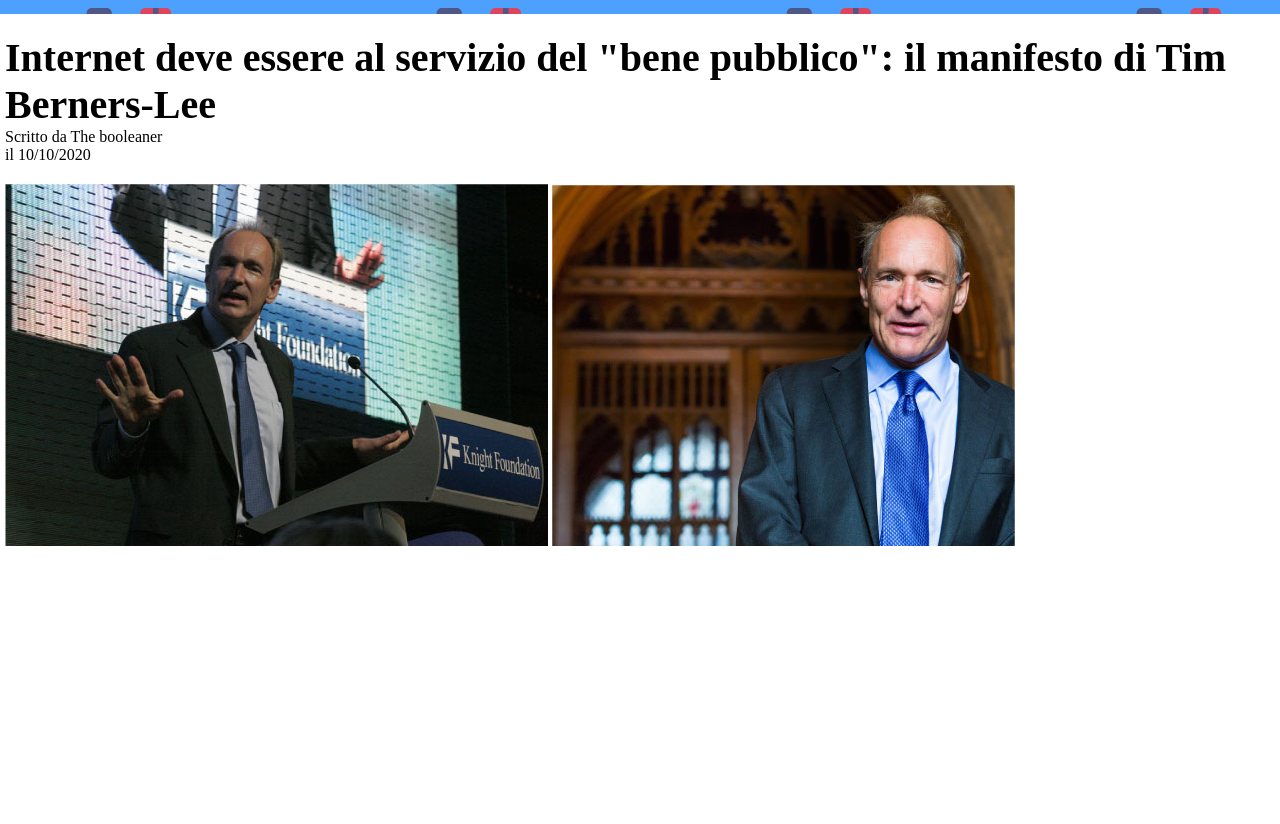
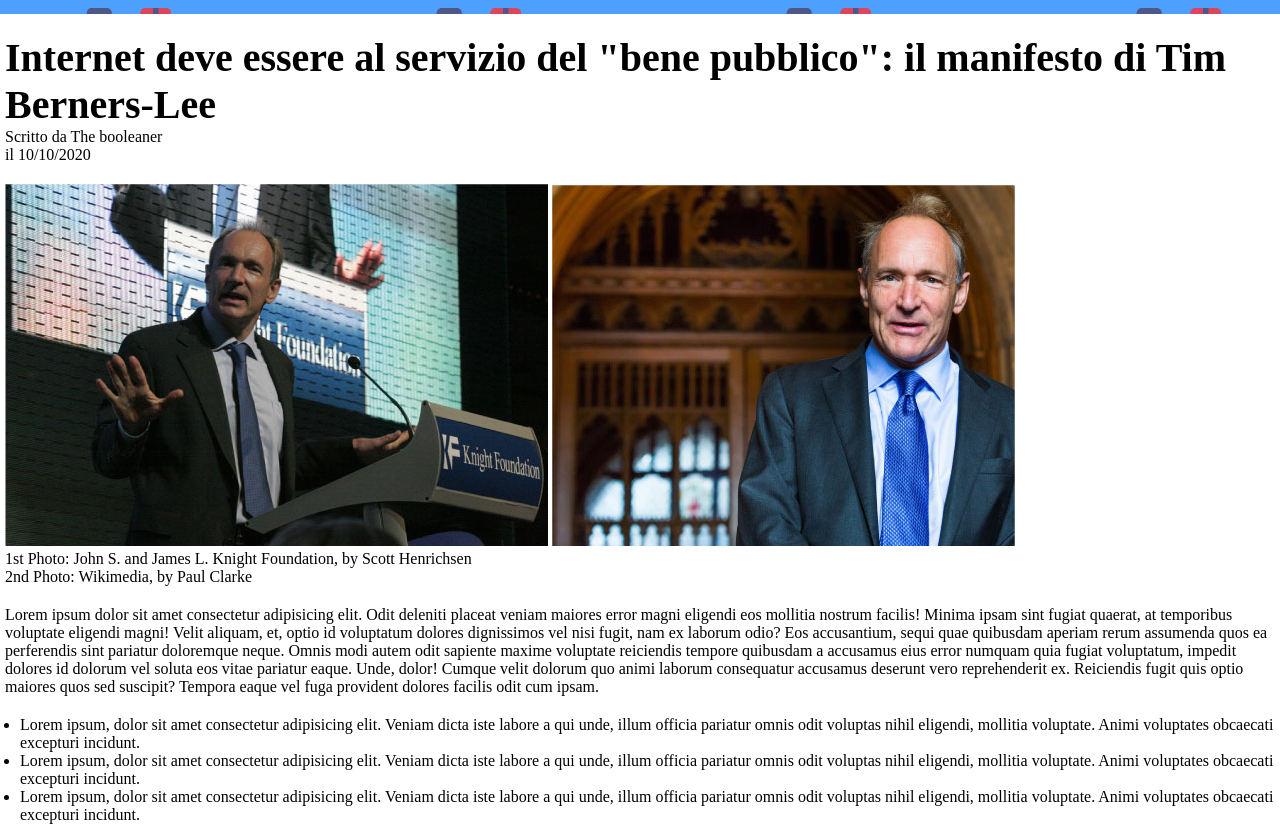
Before and after one commit to AlessioConsolo/html-css-booleaner, a plain HTML site: page index.html in a window 1280 px wide. Shown: the part 106-930 px from the top of the page. Before the commit the page ends 800 px from the top, so only its background shows below. Drawn offline with Linux system fonts and the light colour scheme.

Commit message:
[FEAT] Added p and ul list

```diff
--- a/css/style.css
+++ b/css/style.css
@@ -29,3 +29,15 @@ h1 {
 .title-p {
   margin-bottom: 20px;
 }
+
+.image-p {
+  margin-bottom: 20px;
+}
+
+.first-main-p {
+  margin-bottom: 20px;
+}
+
+ul {
+  margin-left: 15px;
+}
--- a/index.html
+++ b/index.html
@@ -24,6 +24,46 @@
       <main>
         <img src="./img/tim-1.jpg" alt="tim-1" />
         <img src="./img/tim-2.jpg" alt="tim-2" />
+        <p class="image-p">
+          1st Photo: John S. and James L. Knight Foundation, by Scott Henrichsen
+          <br />
+          2nd Photo: Wikimedia, by Paul Clarke
+        </p>
+        <p class="first-main-p">
+          Lorem ipsum dolor sit amet consectetur adipisicing elit. Odit deleniti
+          placeat veniam maiores error magni eligendi eos mollitia nostrum
+          facilis! Minima ipsam sint fugiat quaerat, at temporibus voluptate
+          eligendi magni! Velit aliquam, et, optio id voluptatum dolores
+          dignissimos vel nisi fugit, nam ex laborum odio? Eos accusantium,
+          sequi quae quibusdam aperiam rerum assumenda quos ea perferendis sint
+          pariatur doloremque neque. Omnis modi autem odit sapiente maxime
+          voluptate reiciendis tempore quibusdam a accusamus eius error numquam
+          quia fugiat voluptatum, impedit dolores id dolorum vel soluta eos
+          vitae pariatur eaque. Unde, dolor! Cumque velit dolorum quo animi
+          laborum consequatur accusamus deserunt vero reprehenderit ex.
+          Reiciendis fugit quis optio maiores quos sed suscipit? Tempora eaque
+          vel fuga provident dolores facilis odit cum ipsam.
+        </p>
+        <ul>
+          <li>
+            Lorem ipsum, dolor sit amet consectetur adipisicing elit. Veniam
+            dicta iste labore a qui unde, illum officia pariatur omnis odit
+            voluptas nihil eligendi, mollitia voluptate. Animi voluptates
+            obcaecati excepturi incidunt.
+          </li>
+          <li>
+            Lorem ipsum, dolor sit amet consectetur adipisicing elit. Veniam
+            dicta iste labore a qui unde, illum officia pariatur omnis odit
+            voluptas nihil eligendi, mollitia voluptate. Animi voluptates
+            obcaecati excepturi incidunt.
+          </li>
+          <li>
+            Lorem ipsum, dolor sit amet consectetur adipisicing elit. Veniam
+            dicta iste labore a qui unde, illum officia pariatur omnis odit
+            voluptas nihil eligendi, mollitia voluptate. Animi voluptates
+            obcaecati excepturi incidunt.
+          </li>
+        </ul>
       </main>
     </div>
   </body>
```
